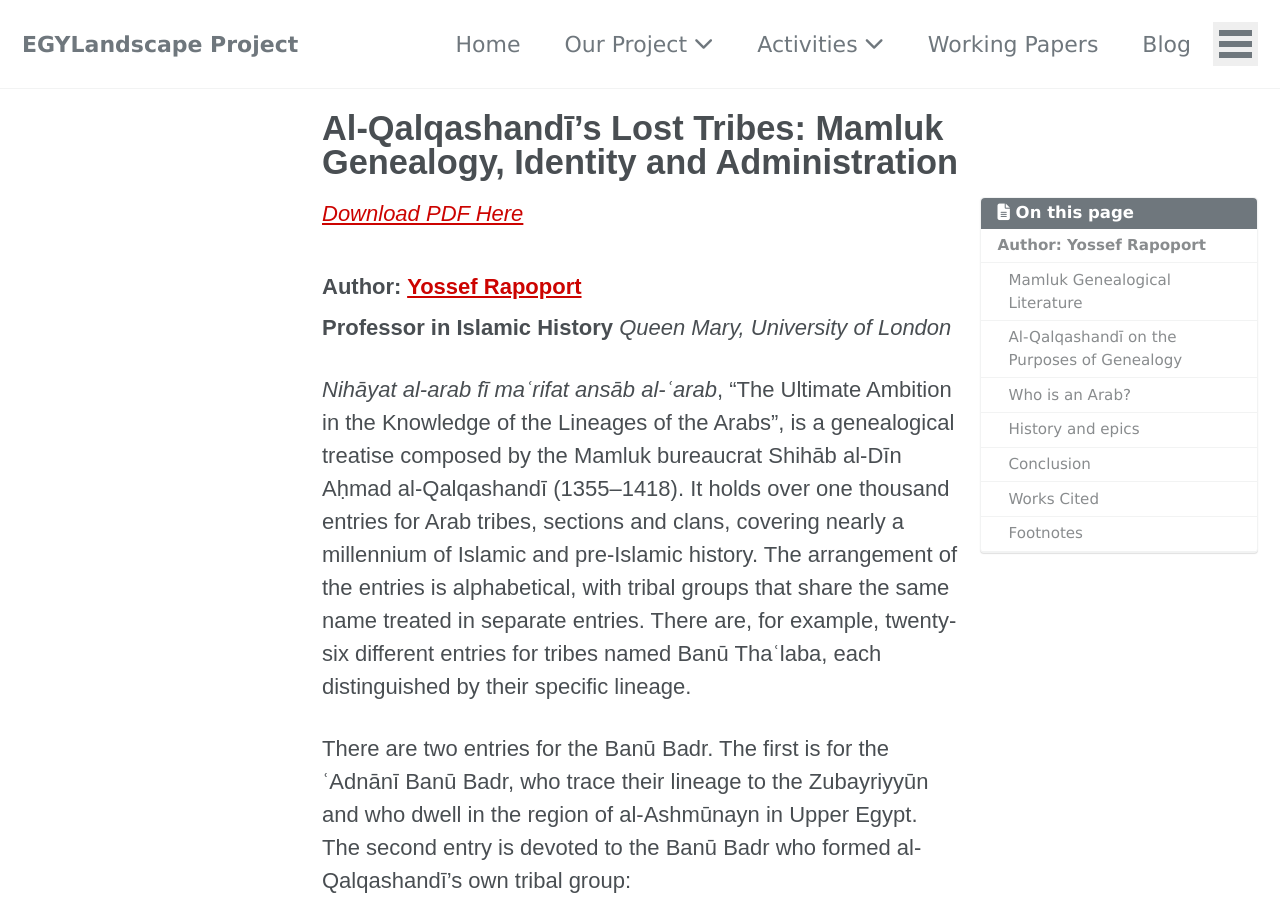
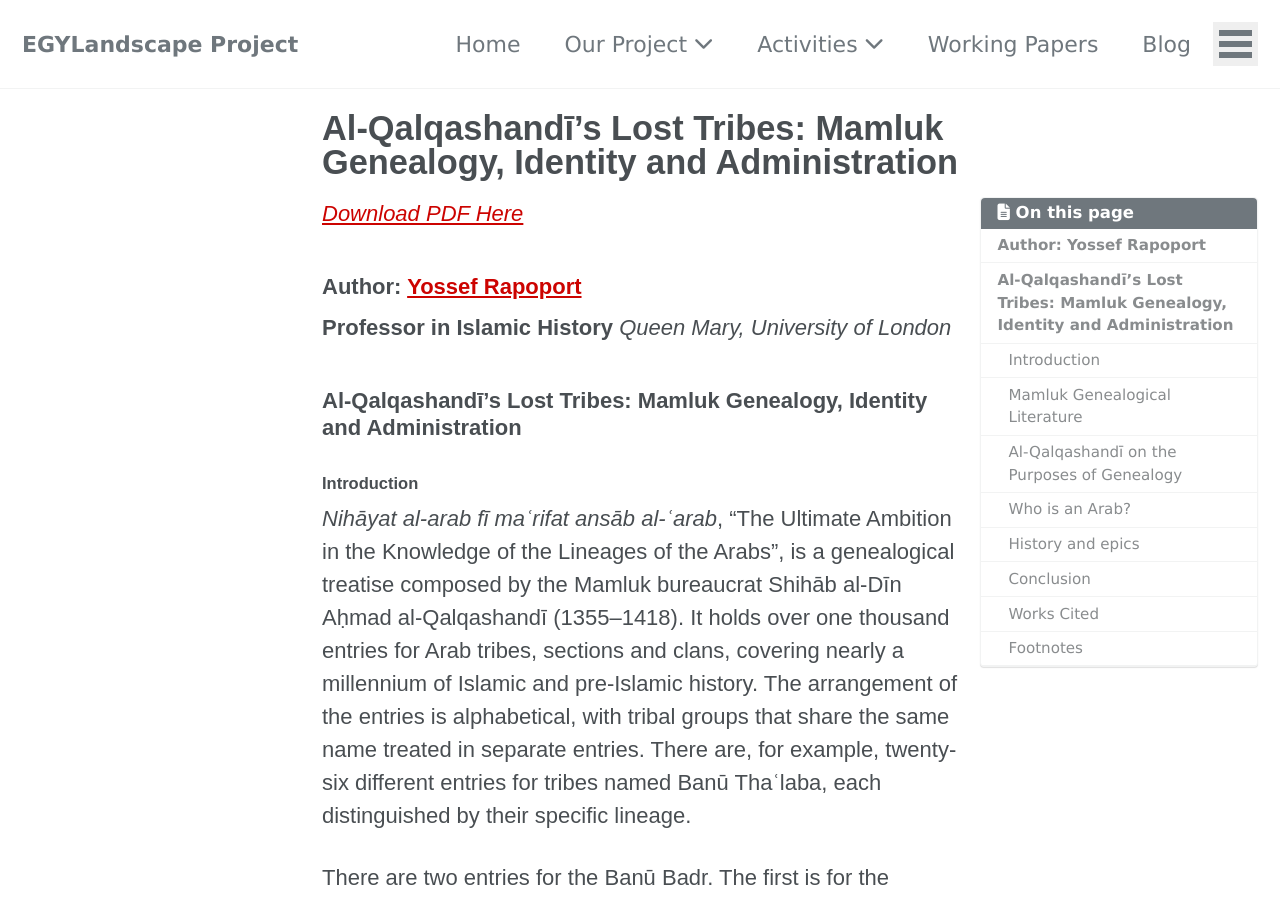
Before and after one commit to mhshaaban/egylandscapeproject.github.io, a Jekyll site: the page built from _papers/April2021_Rapoport.md, in a window 1280 px wide and 900 px high. Built offline with Jekyll 4.4.1, drawn with Linux system fonts in a browser that asks for light colours; cached includes are drawn as plain includes; nearby versions of some CDN libraries; some web fonts are replaced.

Commit message:
Update April2021_Rapoport.md

```diff
--- a/_papers/April2021_Rapoport.md
+++ b/_papers/April2021_Rapoport.md
@@ -14,6 +14,10 @@ layout: single
 ### Author: [Yossef Rapoport](https://www.egylandscape.org/members/YossefRapoport/)
 **Professor in Islamic History**
 *Queen Mary, University of London*
+
+### Al-Qalqashandī's Lost Tribes: Mamluk Genealogy, Identity and Administration
+
+#### Introduction
 
 *Nihāyat al-arab fī maʿrifat ansāb al-ʿarab*, "The Ultimate Ambition in
 the Knowledge of the Lineages of the Arabs", is a genealogical treatise
```
